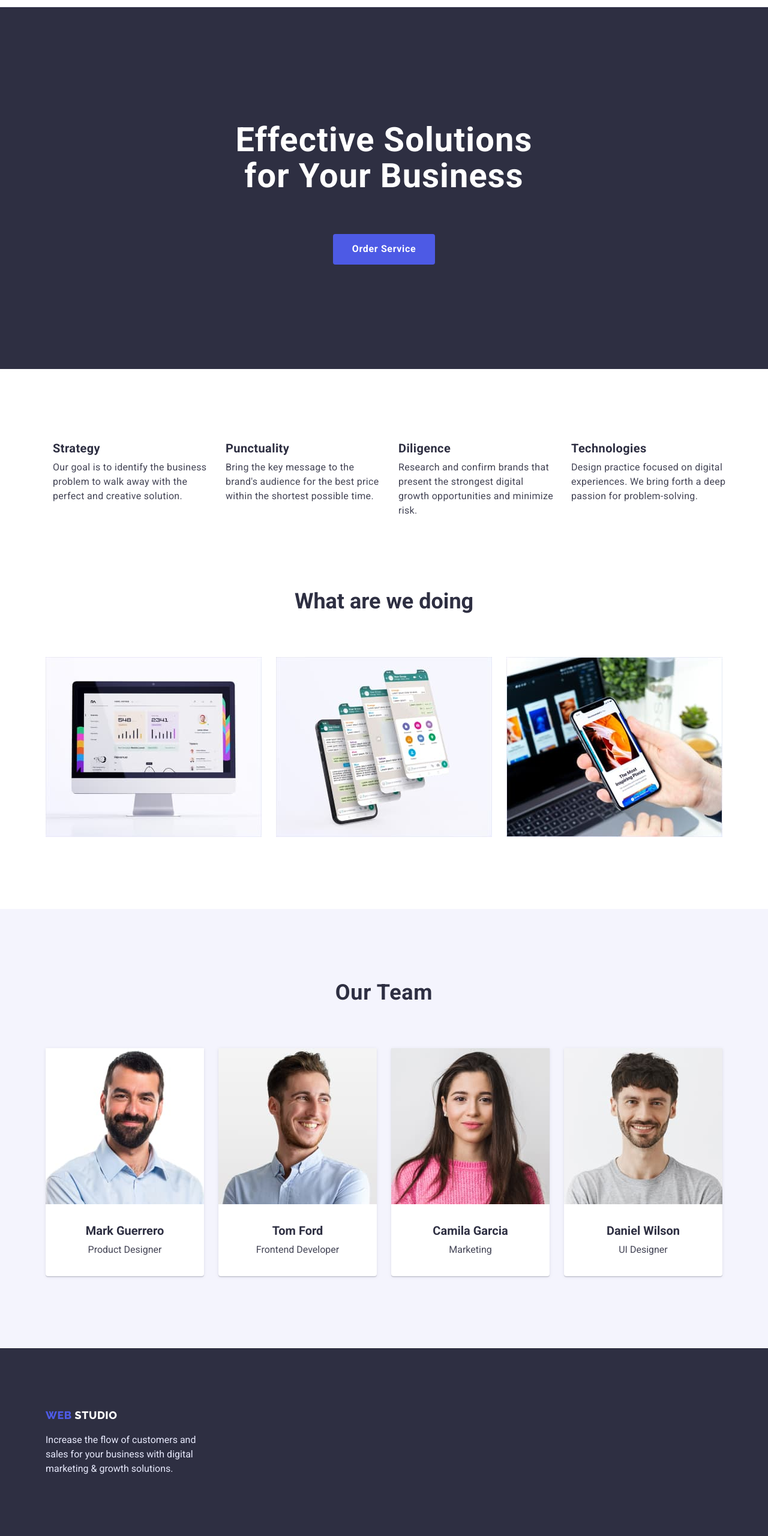
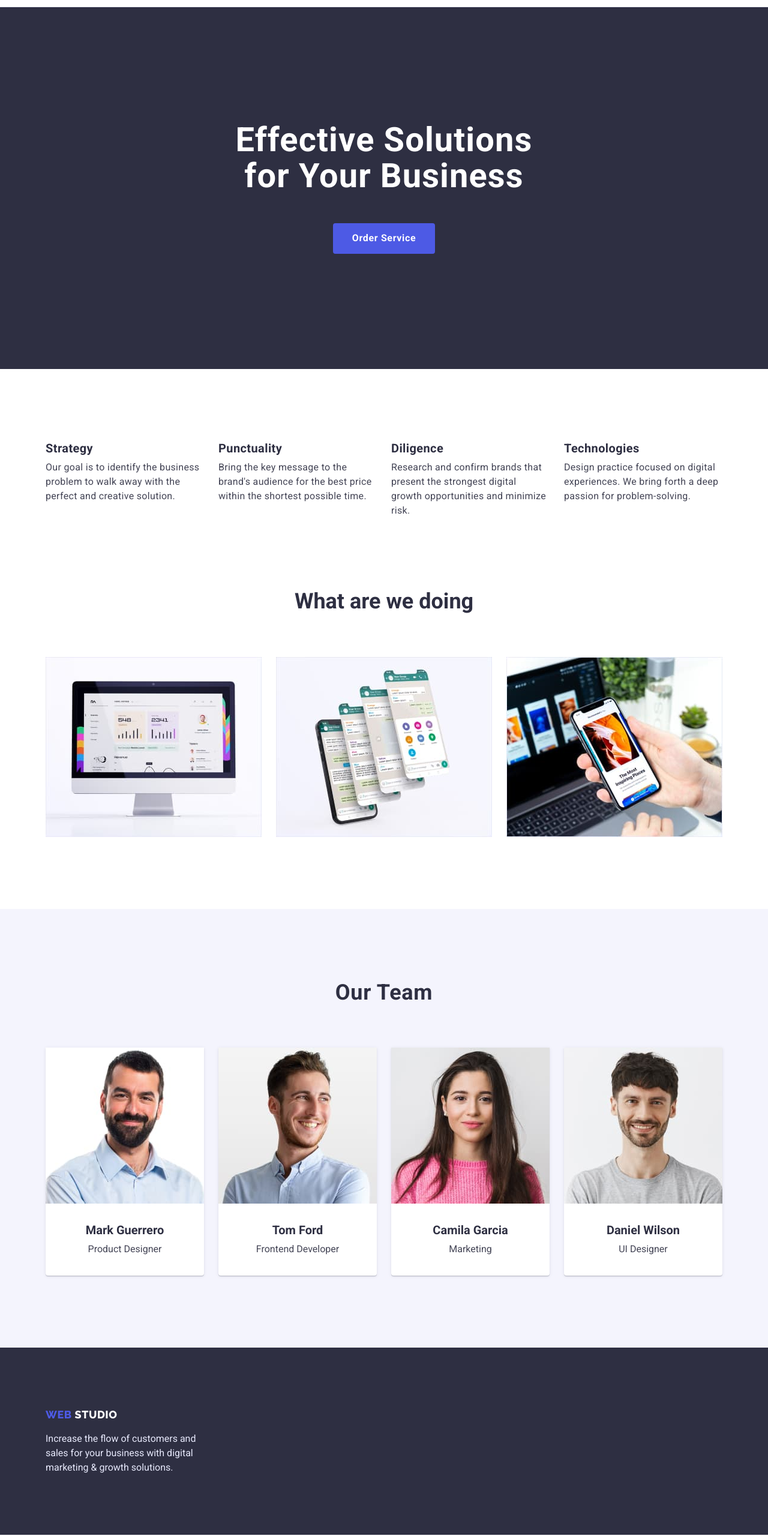
Before and after one commit to AnT1m9/goit-markup-hw-03, a plain HTML site: page index.html in a window 1280 px wide. Shown: the part 61-2621 px from the top of the page at 60% size. Drawn offline with nearby package versions, Linux system fonts and the light colour scheme.

Commit message:
upd finish hw3

```diff
--- a/css/styles.css
+++ b/css/styles.css
@@ -106,7 +106,7 @@ img {
     margin-right: 77px;
 }
 .header-logo:hover{
-    text-decoration: underline;
+    text-decoration: none;
 }
 .web {
     color: var(--primary-brand);
@@ -122,7 +122,6 @@ img {
 .header-item {
     font-family: var(--main-font);
     font-weight:700;
-
     line-height: 1.5;
     color: var(--dark);
     letter-spacing: 0.02em;
@@ -130,7 +129,7 @@ img {
 }
 .header-item:hover {
     color: var(--text);
-    text-decoration: underline;
+    text-decoration: none;
 }
 .header-item:focus {
     color: var(--primary-brand);
@@ -152,12 +151,12 @@ img {
 }
 .header-contact a:hover {
     color:var(--primary-brand);
-    text-decoration: underline;
+    text-decoration: none;
 }
 .header-contact a:focus {
     color:var(--primary-brand);
 }
-.header-mail{
+.header-mail {
 
 }
 .header-link {
@@ -173,20 +172,9 @@ img {
 /*-----FOOTER-----*/
 
 .footer {
-    font-family: var(--main-font);
-    font-style: normal;
-    font-weight: 400;
-    font-size: 16px;
-    line-height: 1.5;
-    color: var(--accent);
     background: var(--dark);
     padding-top: 100px;
     padding-bottom: 100px;
-    width: auto;
-    margin: 0;
-    display: flex;
-    justify-content: center;
-
 }
 .footer-logo {
     font-family:var(--main-font);
@@ -195,8 +183,6 @@ img {
     font-size: 18px;
     line-height: 1.33;
     letter-spacing: 0.02em;
-
-
 }
 .footer-logo:hover{
     text-decoration: underline;
@@ -253,21 +239,11 @@ img {
 /*-----SECTIONS-SOLUTIONS-----*/
 
 .section-solutions{
-    font-family: var(--main-font);
-    font-weight: 400;
-    font-size:56px;
-    line-height: 1.07;
-    letter-spacing: 0.04em;
-    color: var(--white);
     background: var(--dark);
     text-align:center;
-    width: 100%;
-    height: 603px;
-    margin: 0;
-    display: flex;
-    justify-content: center;
+    padding-top: 192px;
+    padding-bottom: 192px;
 }
-
 .solutions-text {
     font-family:var(--main-font);
     font-weight: 700;
@@ -277,14 +253,10 @@ img {
     color: var(--white);
     background: var(--dark);
     text-align: center;
-    padding: 192px 0 48px 0 ;
-    /*margin-bottom: 48px;*/
+    margin-bottom: 48px;
     min-width: 496px;
     margin-left: auto;
     margin-right: auto;
-
-
-
 }
 .effective-button{
     font-family: var(--main-font);
@@ -300,10 +272,7 @@ img {
     /*display: 0px 4px 4px rgba(0, 0, 0, 0.15);*/
     border-radius: 4px;
     min-width: 169px;
-
-
     text-align:center;
-
     width: 170px;
     height: 51px;
     left: 635px;
@@ -322,18 +291,17 @@ img {
     display:flex;
     justify-content: center;
     gap: 24px;
-}
-.solutions-list {
-    display: flex;
     padding-top: 120px;
     padding-bottom: 120px;
     padding-left: 0;
     padding-right: 0;
 }
+.solutions-list {
+    display: flex;
+    gap: 24px;
+}
 .solutions-item {
     background-color: var(--white);
-    gap: 24px;
-    margin: 0 12px 0 12px;
     width: 264px;
 }
 .item-hard{
@@ -345,7 +313,6 @@ img {
     color: var(--dark);
     margin-bottom: 8px;
     width: 264px;
-
 }
 .hard-text {
     font-family: var(--main-font);
@@ -364,10 +331,7 @@ img {
 }
 
 /*----WHAT ARE WE DOING----*/
-.section-doing{
-    display: flex;
-    justify-content: center;
-
+.section-doing {
 }
 .header-style {
     font-family:var(--main-font);
@@ -375,14 +339,13 @@ img {
     font-size: 36px;
     line-height: 1.11;
     color: var(--dark);
-    display:flex;
-    justify-content: center;
-
+    text-align: center;
+    margin-bottom: 72px;
 }
 .doing-list{
     display: flex;
     justify-content: center;
-    margin: 72px 0px 120px 0px;
+    padding-bottom: 120px;
     gap: 24px;
 
 
@@ -396,9 +359,6 @@ img {
 /*----TEAM----*/
 
 .section-card {
-    display: flex;
-    justify-content: center;
-
 }
 .header-team {
     font-family:var(--main-font);
@@ -408,10 +368,8 @@ img {
     color:var(--dark);
     letter-spacing: 0.02em;
     padding-top: 120px;
-    padding-bottom: 72px;
-
-    display: flex;
-    justify-content: center;
+    margin-bottom: 72px;
+    text-align: center;
 /*
     position: absolute;
 width: 162px;
@@ -446,7 +404,7 @@ top: 1671px;
     font-size: 20px;
     line-height: 1.2;
     color:var(--dark);
-    padding-bottom: 8px;
+    margin-bottom: 8px;
 }
 .card-text {
     font-family:var(--main-font);
@@ -461,6 +419,7 @@ top: 1671px;
 .portfolio {
     display: flex;
     justify-content: space-between;
+    padding-top: 96px;
     padding-bottom: 120px;
 }
 
@@ -473,7 +432,6 @@ top: 1671px;
     display: flex;
     justify-content: center;
     gap: 24px;
-    margin-top: 96px;
     margin-bottom: 72px;
     align-items: center;
     text-align: center;
@@ -542,6 +500,7 @@ top: 1671px;
 
 
     flex-wrap: wrap;
+    row-gap: 48px;
     column-gap: 24px;
     background-color:var(--white);
     outline: 1px solid transparent;
@@ -563,13 +522,14 @@ top: 1671px;
     box-shadow: 0px 1px 6px rgba(46, 47, 66, 0.08), 0px 1px 1px rgba(46, 47, 66, 0.16), 0px 2px 1px rgba(46, 47, 66, 0.08);
     border-radius: 0px 0px 4px 4px;
     width: calc((100% - 48px) / 3);
-    margin-bottom: 48px;
 }
 .card-portfolio {
     padding-left: 16px;
     padding-top: 32px;
     padding-bottom: 32px;
-    outline: 1px solid var(--light);
+    border: 0.5px solid #F4F4FD;
+    box-shadow: 0px 1px 6px rgba(46, 47, 66, 0.08);
+    border-top: none;
 }
 
 .portfolio-name{
```
Also changed, not shown: portfolio.html (+2 -5 lines).
